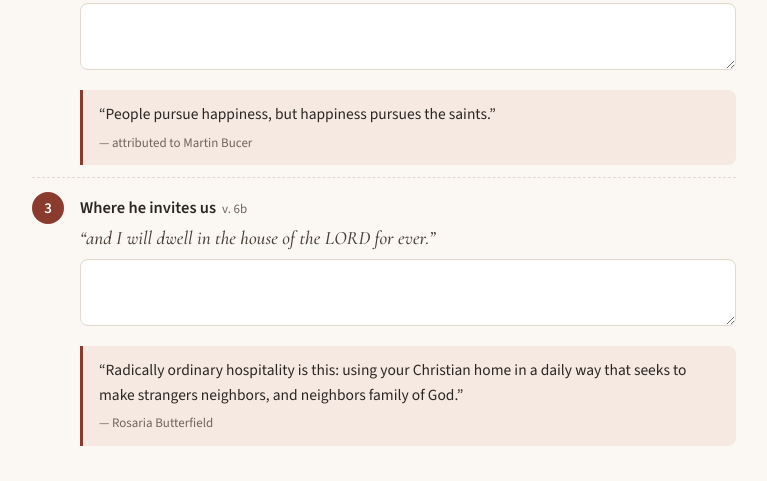
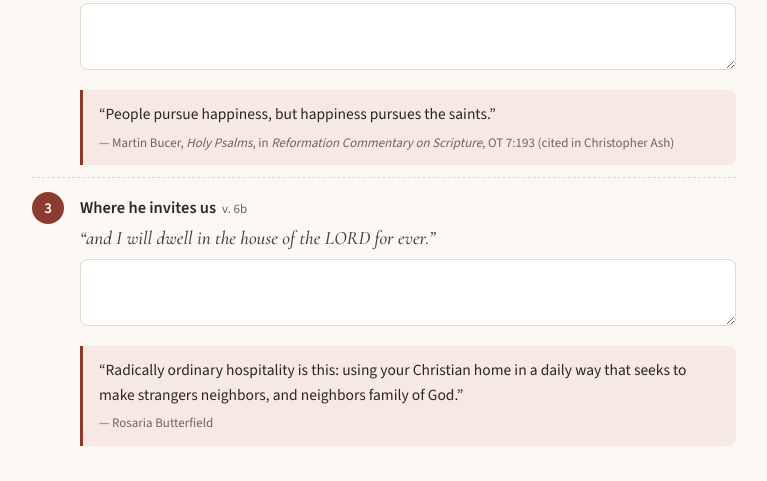
Before and after one commit to shawn-limsq/yaf-hospitality, a plain HTML site: page index.html in a window 1280 px wide. Shown: the part 2412-2893 px from the top of the page, without its empty margins (256-1023 px from the left). Drawn offline with nearby package versions, Linux system fonts and the light colour scheme.

Commit message:
Cite source for Bucer quote
Co-Authored-By: Claude Opus 5.5 <noreply@anthropic.com>
Claude-Session: https://claude.ai/code/session_01KQ3zXqcm9SWUvaYi4DGndV

```diff
--- a/index.html
+++ b/index.html
@@ -263,7 +263,7 @@
       <li><b>What he provides</b><span class="ref">v. 6a</span>
         <div class="verse-sub">“Surely goodness and mercy shall follow me all the days of my life:”</div>
         <textarea data-k="t-p2" data-label="Talk · What he provides"></textarea>
-        <blockquote class="rb">“People pursue happiness, but happiness pursues the saints.”<cite>— attributed to Martin Bucer</cite></blockquote>
+        <blockquote class="rb">“People pursue happiness, but happiness pursues the saints.”<cite>— Martin Bucer, <em>Holy Psalms</em>, in <em>Reformation Commentary on Scripture</em>, OT 7:193 (cited in Christopher Ash)</cite></blockquote>
       </li>
       <li><b>Where he invites us</b><span class="ref">v. 6b</span>
         <div class="verse-sub">“and I will dwell in the house of the LORD for ever.”</div>
```
